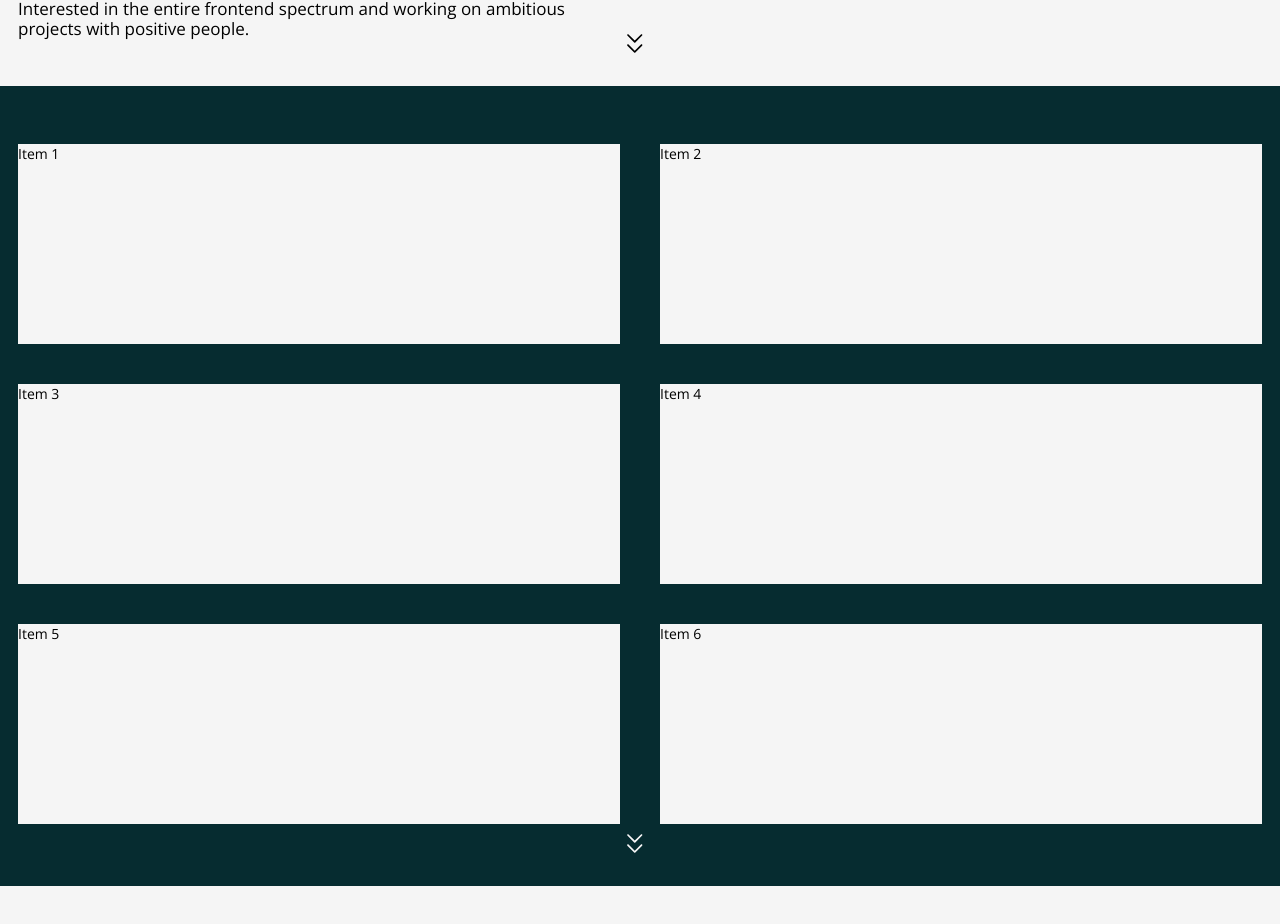
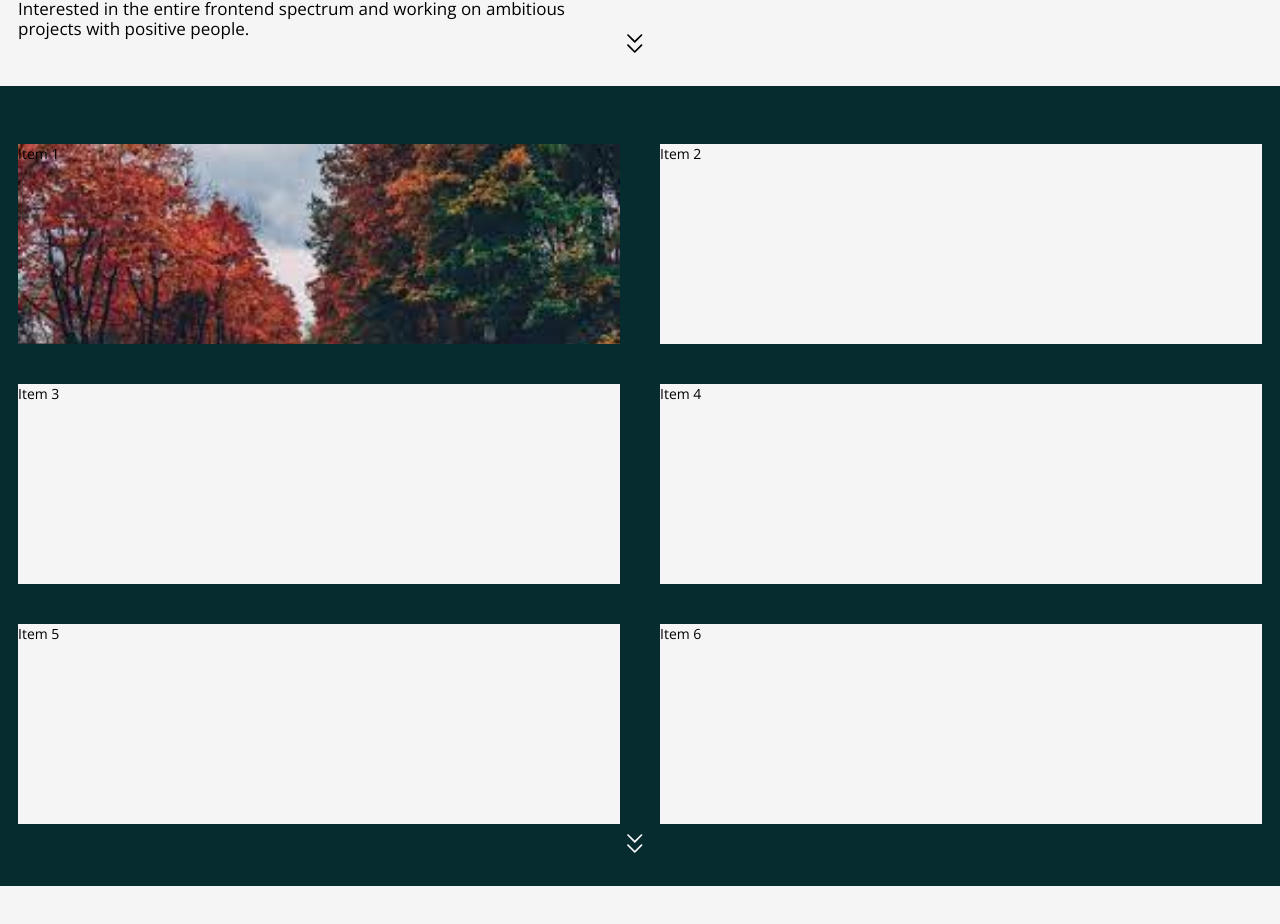
Before and after one commit to Adriantutuianu/personal-website, a React (Create React App) app: page / in a window 1280 px wide. Shown: the part 1514-2438 px from the top of the page. Built offline with nearby package versions, Linux system fonts and the light colour scheme.

Commit message:
Added background image using src/folder

```diff
--- a/src/Sections/Projects.js
+++ b/src/Sections/Projects.js
@@ -2,13 +2,22 @@ import React from "react";
 import "./projects.scss";
 import { Element } from "react-scroll";
 import ScrollTo from "../components/ScrollTo";
+import background from "../icons/test.jpg";
 
 const Projects = ({ setTitle }) => {
   return (
     <Element name="projects-section" id="projects" className="section">
       {" "}
       <ul className="projects-grid content-wrap">
-        <li class="item item1">Item 1</li>
+        <li
+          class="item item1"
+          style={{
+            backgroundImage: `url(${background})`,
+            backgroundSize: "cover",
+          }}
+        >
+          Item 1
+        </li>
         <li class="item item2">Item 2</li>
         <li class="item item3">Item 3</li>
         <li class="item item4">Item 4</li>
```
Also changed, not shown: src/icons/test.jpg (added).
